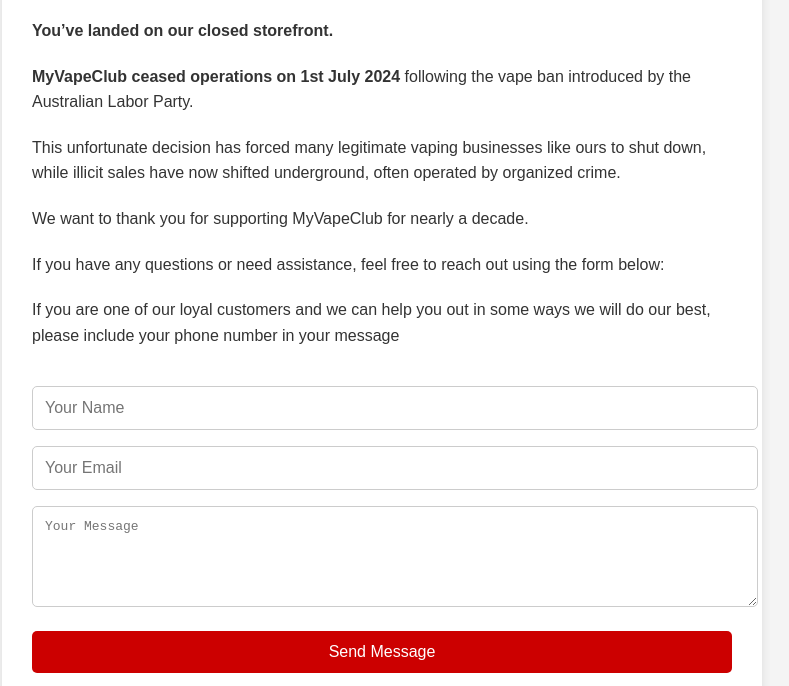
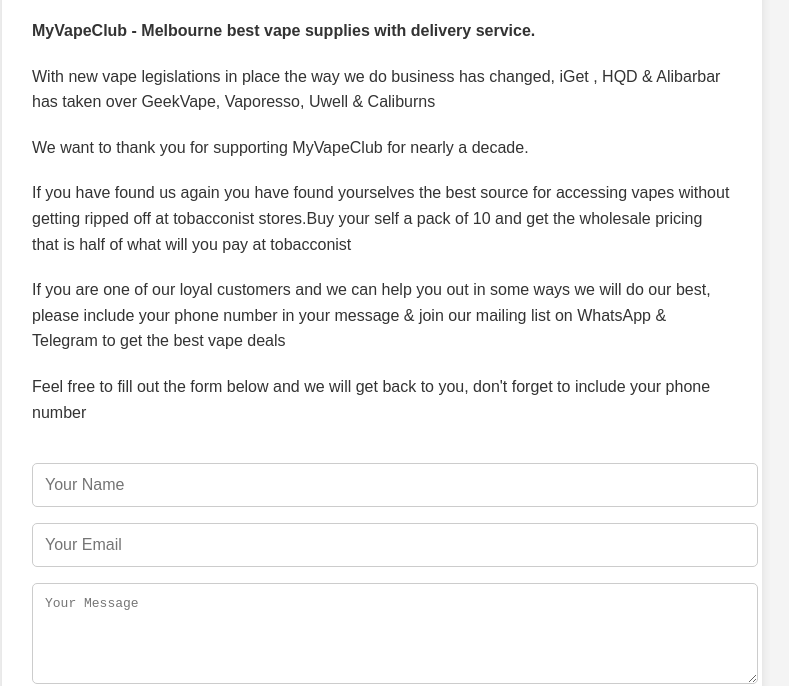
Before and after one commit to myvapeclub/myvapeclub, a plain HTML site: page index.html in a window 1280 px wide. Shown: the part 126-812 px from the top of the page, without its empty margins (258-1047 px from the left). Drawn offline with Linux system fonts and the light colour scheme.

Commit message:
Update index.html

```diff
--- a/index.html
+++ b/index.html
@@ -64,12 +64,12 @@
 <body>
   <div class="container">
     <h1>MyVapeClub</h1>
-    <p><strong>You’ve landed on our closed storefront.</strong></p>
-    <p><strong>MyVapeClub ceased operations on 1st July 2024</strong> following the vape ban introduced by the Australian Labor Party.</p>
-    <p>This unfortunate decision has forced many legitimate vaping businesses like ours to shut down, while illicit sales have now shifted underground, often operated by organized crime.</p>
+    <p><strong>MyVapeClub - Melbourne best vape supplies with delivery service.</strong></p>
+    <p>With new vape legislations in place the way we do business has changed, iGet , HQD & Alibarbar has taken over GeekVape, Vaporesso, Uwell & Caliburns</p>
     <p>We want to thank you for supporting MyVapeClub for nearly a decade.</p>
-    <p>If you have any questions or need assistance, feel free to reach out using the form below:</p>
-    <p>If you are one of our loyal customers and we can help you out in some ways we will do our best, please include your phone number in your message</p>
+    <p>If you have found us again you have found yourselves the best source for accessing vapes without getting ripped off at tobacconist stores.Buy your self a pack of 10 and get the wholesale pricing that is half of what will you pay at tobacconist</p>
+    <p>If you are one of our loyal customers and we can help you out in some ways we will do our best, please include your phone number in your message & join our mailing list on WhatsApp & Telegram to get the best vape deals</p>
+    <p>Feel free to fill out the form below and we will get back to you, don't forget to include your phone number</p>
 
     <form action="https://formspree.io/f/xzzrraqy" method="POST">
       <input type="text" name="name" placeholder="Your Name" required />
```
